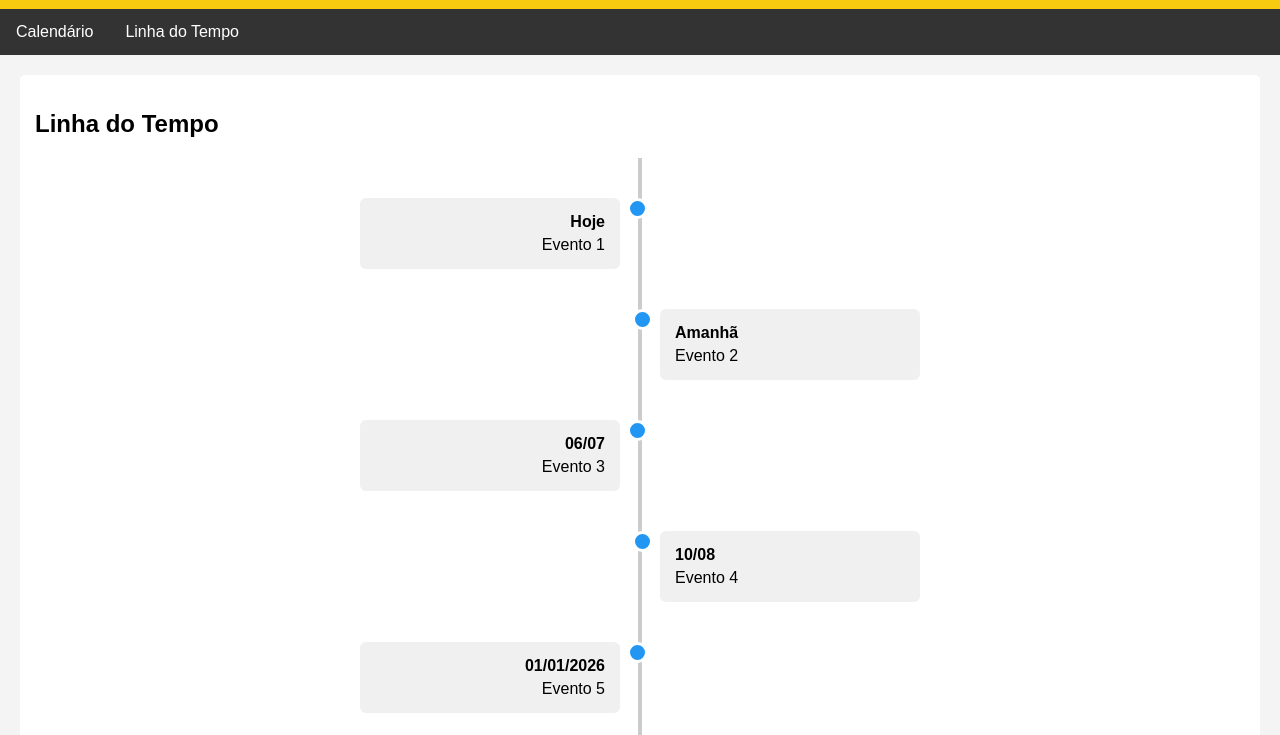
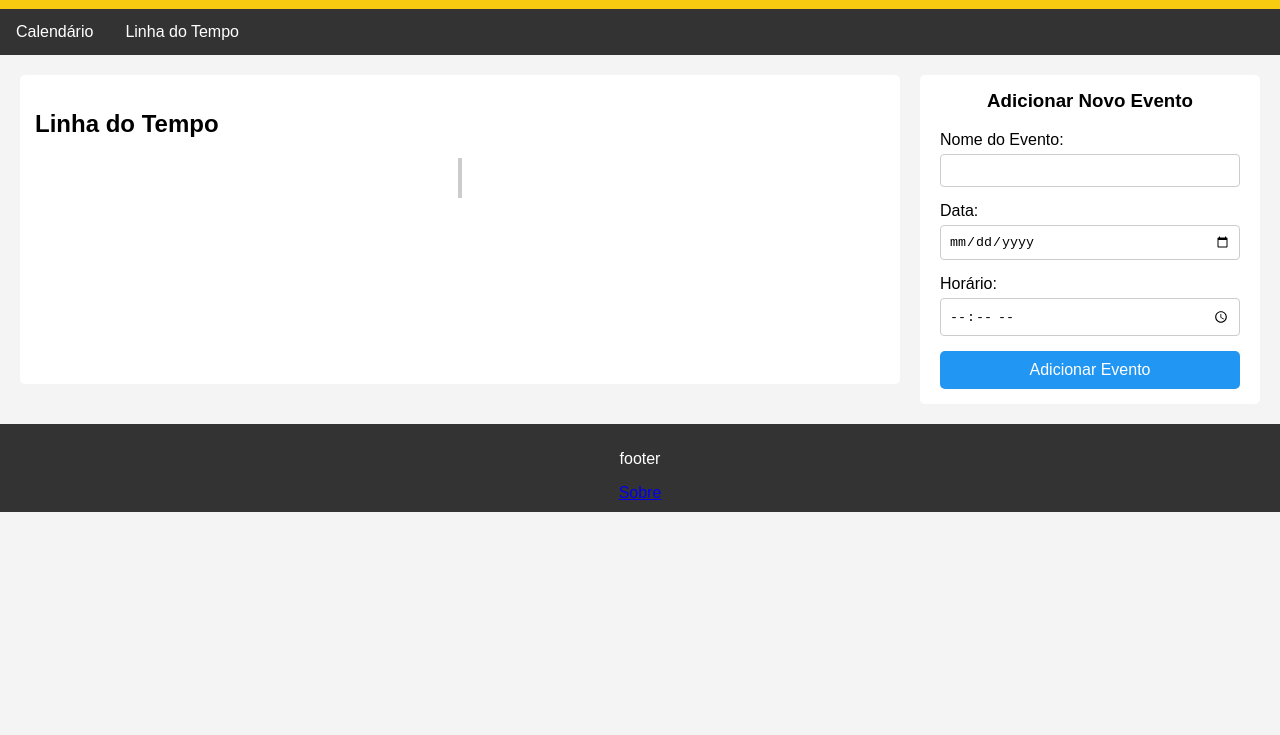
Before and after one commit to dangoncs/calendario-web-cliente, a plain HTML site: page index.html in a window 1280 px wide. Shown: the part 65-800 px from the top of the page. Drawn offline with Linux system fonts and the light colour scheme.

Commit message:
adição funcional de eventos

```diff
--- a/index.html
+++ b/index.html
@@ -21,50 +21,106 @@
             </ul>
         </nav>
         <main>
-            <!--
-            <section id="calendar">
-                <p>Calendário</p>
-            </section>
-            -->
-            <section id="timeline">
-                <h2>Linha do Tempo</h2>
-                <div class="timeline">
-                    <div class="timeline-item">
-                        <div class="content">
-                            <div class="date">Hoje</div>
-                            <div>Evento 1</div>
+            <div class="main-container">
+                <section id="timeline">
+                    <h2>Linha do Tempo</h2>
+                    <div class="timeline">
+
                         </div>
-                    </div>
-                    <div class="timeline-item">
-                        <div class="content">
-                            <div class="date">Amanhã</div>
-                            <div>Evento 2</div>
+                </section>
+
+                <aside id="event-form-container">
+                    <h3>Adicionar Novo Evento</h3>
+                    <form id="add-event-form">
+                        <div class="form-group">
+                            <label for="event-name">Nome do Evento:</label>
+                            <input type="text" id="event-name" name="event-name" required>
                         </div>
-                    </div>
-                    <div class="timeline-item">
-                        <div class="content">
-                            <div class="date">06/07</div>
-                            <div>Evento 3</div>
+                        <div class="form-group">
+                            <label for="event-date">Data:</label>
+                            <input type="date" id="event-date" name="event-date" required>
                         </div>
-                    </div>
-                    <div class="timeline-item">
-                        <div class="content">
-                            <div class="date">10/08</div>
-                            <div>Evento 4</div>
+                        <div class="form-group">
+                            <label for="event-time">Horário:</label>
+                            <input type="time" id="event-time" name="event-time" required>
                         </div>
-                    </div>
-                    <div class="timeline-item">
-                        <div class="content">
-                            <div class="date">01/01/2026</div>
-                            <div>Evento 5</div>
-                        </div>
-                    </div>
-            </section>
+                        <button type="submit">Adicionar Evento</button>
+                    </form>
+                </aside>
+            </div>
         </main>
         <footer>
             <p>footer</p>
             <a href="#">Sobre</a>
         </footer>
-        <script src="" async defer></script>
+        <script>
+            document.addEventListener('DOMContentLoaded', function() {
+
+                const form = document.getElementById('add-event-form');
+                const timelineContainer = document.querySelector('#timeline .timeline');
+
+                // array que guarda todos os eventos
+                let events = [
+
+                ];
+
+                // função que atualiza a timeline (chamada sempre que um evento é adicionado)
+                function renderTimeline() {
+                    // Limpa a timeline
+                    timelineContainer.innerHTML = '';
+
+                    // Ordena os eventos: do mais próximo (menor data) para o mais distante (maior data)
+                    events.sort((a, b) => a.datetime - b.datetime);
+
+                    //Cria e adiciona cada item do evento no HTML
+                    events.forEach(event => {
+
+                        //Formata a data e a hora para exibição
+                        const day = String(event.datetime.getDate()).padStart(2, '0');
+                        const month = String(event.datetime.getMonth() + 1).padStart(2, '0');
+                        const year = event.datetime.getFullYear();
+                        const hours = String(event.datetime.getHours()).padStart(2, '0');
+                        const minutes = String(event.datetime.getMinutes()).padStart(2, '0');
+
+                        const formattedDate = `${day}/${month}/${year}`;
+                        const formattedTime = `${hours}:${minutes}`;
+
+                        const timelineItem = document.createElement('div');
+                        timelineItem.classList.add('timeline-item');
+
+                        timelineItem.innerHTML = `
+                            <div class="content">
+                                <div class="date">${formattedDate} - ${formattedTime}</div>
+                                <div>${event.name}</div>
+                            </div>
+                        `;
+                        timelineContainer.appendChild(timelineItem);
+                    });
+                }
+
+                // evento do formulario para adicionar um novo evento
+                form.addEventListener('submit', function(event) {
+                    event.preventDefault();
+
+                    const eventName = document.getElementById('event-name').value;
+                    const eventDate = document.getElementById('event-date').value;
+                    const eventTime = document.getElementById('event-time').value;
+
+                    const newEventDatetime = new Date(`${eventDate}T${eventTime}`);
+
+                    events.push({
+                        name: eventName,
+                        datetime: newEventDatetime
+                    });
+
+                    // atualiza a timeline
+                    renderTimeline();
+
+                    form.reset();
+                });
+
+                renderTimeline();
+            });
+        </script>
     </body>
 </html>
--- a/style.css
+++ b/style.css
@@ -149,3 +149,71 @@ footer {
     bottom: 0;
     width: 100%;
 }
+
+/* --- ESTILOS PARA O LAYOUT PRINCIPAL E FORMULÁRIO --- */
+
+/* Cria o container de duas colunas */
+.main-container {
+    display: flex;
+    gap: 20px; /* Espaçamento entre a timeline e o formulário */
+}
+
+/* Ajusta a timeline para ocupar o espaço disponível */
+#timeline {
+    flex-grow: 1; /* Permite que a timeline cresça */
+}
+
+/* Remove a largura fixa e a centralização da timeline */
+#timeline .timeline {
+    width: 100%; /* Ocupa toda a largura do seu container pai */
+    margin: 0; /* Remove a margem automática */
+}
+
+/* Estiliza o container do formulário */
+#event-form-container {
+    width: 300px; /* Largura fixa para o formulário */
+    background-color: white;
+    padding: 15px 20px;
+    border-radius: 5px;
+    height: fit-content; /* A altura se ajusta ao conteúdo */
+}
+
+#event-form-container h3 {
+    margin-top: 0;
+    text-align: center;
+}
+
+/* Estiliza os grupos do formulário (label + input) */
+.form-group {
+    margin-bottom: 15px;
+}
+
+.form-group label {
+    display: block;
+    margin-bottom: 5px;
+}
+
+.form-group input {
+    width: 100%;
+    padding: 8px;
+    box-sizing: border-box; /* Garante que o padding não aumente a largura */
+    border: 1px solid #ccc;
+    border-radius: 4px;
+}
+
+/* Estiliza o botão de submissão */
+#event-form-container button {
+    width: 100%;
+    padding: 10px;
+    background-color: #2196F3; /* Cor azul dos pontos da timeline */
+    color: white;
+    border: none;
+    border-radius: 5px;
+    font-size: 16px;
+    cursor: pointer;
+    transition: background-color 0.3s;
+}
+
+#event-form-container button:hover {
+    background-color: #1a78c2;
+}
```
